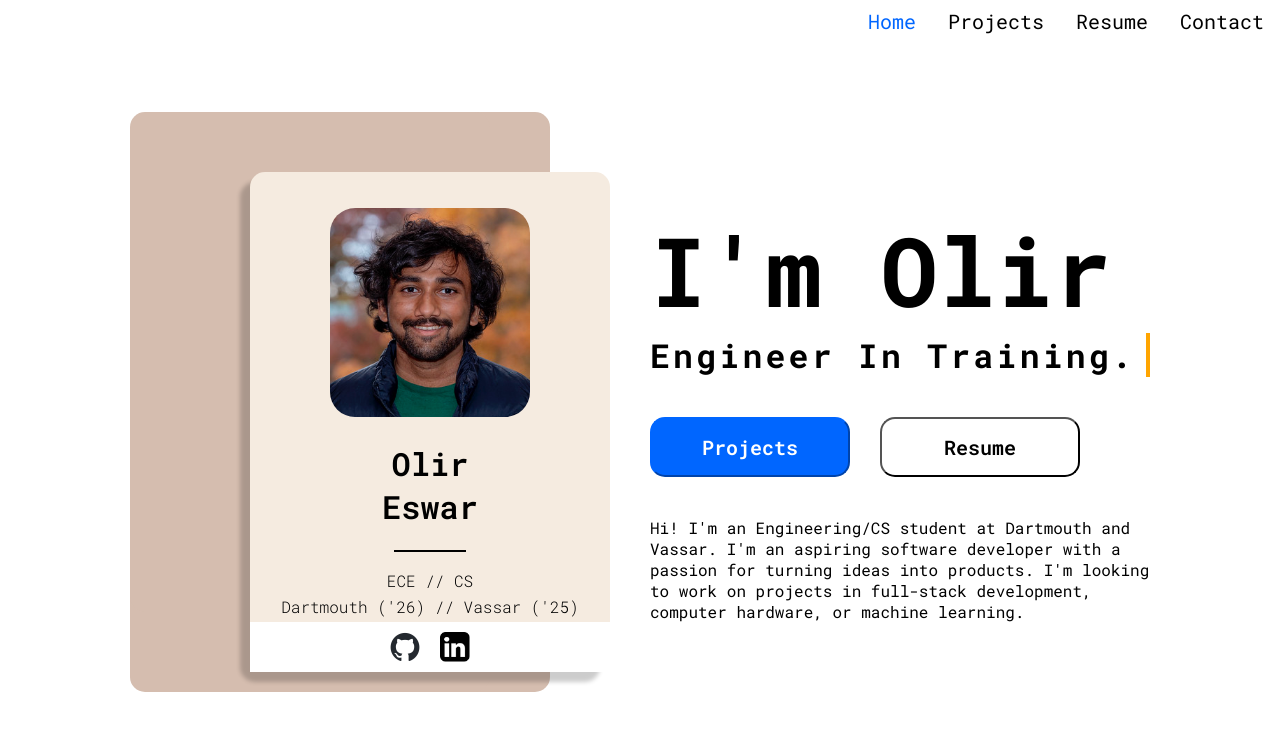
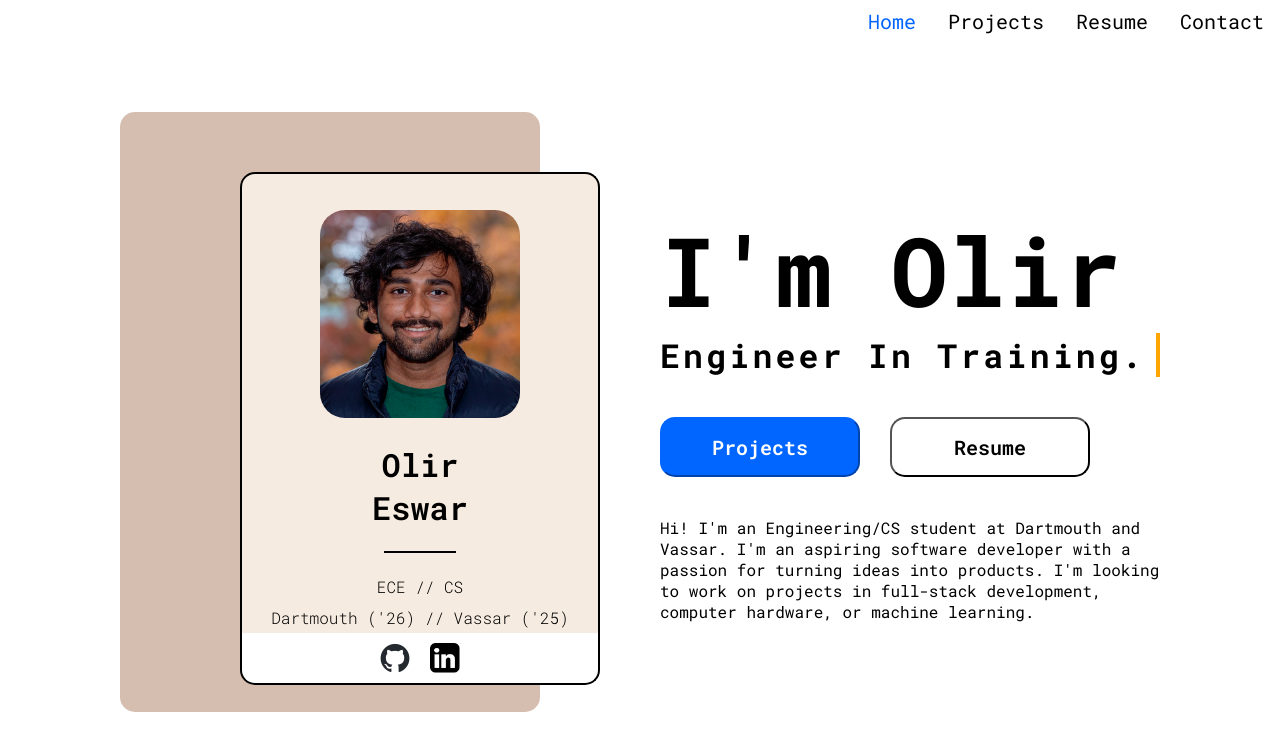
Before and after one commit to OlirEswar/OlirEswar.com, a React (Vite) app: page / in a window 1280 px wide. Shown: the top 750 px of the page. Built offline with nearby package versions, Linux system fonts and the light colour scheme.

Commit message:
Created project card component

```diff
--- a/src/Bio.css
+++ b/src/Bio.css
@@ -1,6 +1,6 @@
 .bio {
     font-family: "Roboto Mono", monospace;
-    margin: 40px;
+    margin: 60px;
     margin-right: 0px;
     /* Makes sure profile card and bio are the same space away
     from the left and right edges of the page, maybe change this,
@@ -30,7 +30,7 @@
     margin: 0 auto; /* Gives that scrolling effect as the typing happens */
     letter-spacing: .10em; /* Adjust as needed */
     animation:
-      typing 3.5s steps(40, end),
+      typing 3.5s steps(32, end),
       blink-caret .35s step-end infinite;
   }
 
--- a/src/ProfileCard.css
+++ b/src/ProfileCard.css
@@ -3,11 +3,11 @@
     text-align: center;
     min-width: 360px;
     max-height: 500px;
-    box-shadow: -10px 10px 4px rgba(0, 0, 0, 0.2),
+    box-shadow:
     -120px -60px 0px #D5BDAF,
-    -120px 20px 0px #D5BDAF,
+    -120px 40px 0px #D5BDAF,
     -60px -60px 0px #D5BDAF,
-    -60px 20px 0px #D5BDAF;
+    -60px 40px 0px #D5BDAF;
     border-radius: 15px;
 }
 
@@ -23,6 +23,13 @@ hr {
     margin: 5% 40%;
   }
 
+.profile-card__main {
+    border-left: 2px solid #000;
+    border-right: 2px solid #000;
+    border-top: 2px solid #000;
+    border-radius: 15px 15px 0px 0px;
+}
+
 .profile-card__main img {
     border-radius: 25px;
     margin-top: 10%;
@@ -37,13 +44,18 @@ hr {
 .profile-card__main p {
     font-family: "Roboto Mono", monospace;
     font-weight: 300;
-    margin: 5px;
+    margin: 0;
+    padding: 5px;
 }
 
 .profile-card__footer {
     flex-direction: row;
     background-color: #FFFFFF;
     height: 50px;
+    border-left: 2px solid #000;
+    border-right: 2px solid #000;
+    border-bottom: 2px solid #000;
+    border-radius: 0px 0px 15px 15px;
 }
 
 .profile-card__footer img {
--- /dev/null
+++ b/src/ProjectCard.jsx
@@ -0,0 +1,11 @@
+import "./ProjectCard.css";
+
+function ProjectCard(props) {
+  return (
+    <div>
+      <h1>Hello</h1>
+    </div>
+  );
+}
+
+export default ProjectCard;
--- a/src/main.jsx
+++ b/src/main.jsx
@@ -4,7 +4,7 @@ import "./index.css";
 import ProfileCard from "./ProfileCard.jsx";
 import Bio from "./Bio.jsx";
 import Navbar from "./Navbar.jsx";
-import Footer from "./Footer.jsx";
+import ProjectCard from "./ProjectCard.jsx";
 import { BrowserRouter } from "react-router-dom";
 import { Route, Routes } from "react-router-dom";
 
@@ -35,7 +35,7 @@ ReactDOM.createRoot(document.getElementById("root")).render(
           path="/Projects"
           element={
             <div className="main-container">
-              <h1>Projects</h1>
+              <ProjectCard />
             </div>
           }
         />
```
Also changed, not shown: src/ProjectCard.css (added).
